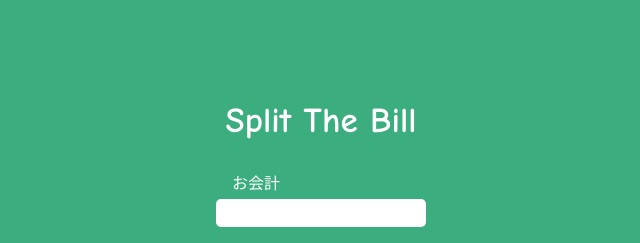
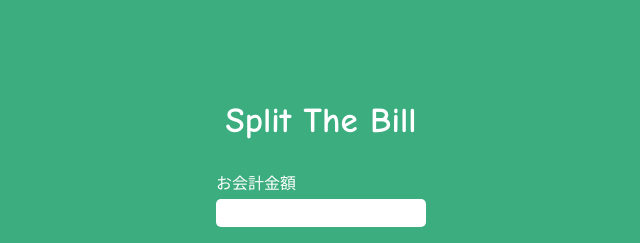
Before and after one commit to keita-maker/slotsplitbill, a plain HTML site: page index.html in a window 1280 px wide. Shown: the top 243 px of the page, 319-959 px from the left. Drawn offline with Linux system fonts and the light colour scheme.

Commit message:
third commit

```diff
--- a/index.html
+++ b/index.html
@@ -12,7 +12,7 @@
         <h2>Split The Bill</h2>
         <form>
           <div id="info">
-              <label class="label">お会計</label>
+              <label class="label">お会計金額</label>
               <input type="text" maxlength="5" id="bill" oninput="value = value.replace(/[^0-9]+/i,'');" />
               <label class="label">メンバー名</label>
               <div id="names">
```
Also changed, not shown: 1 other file.
